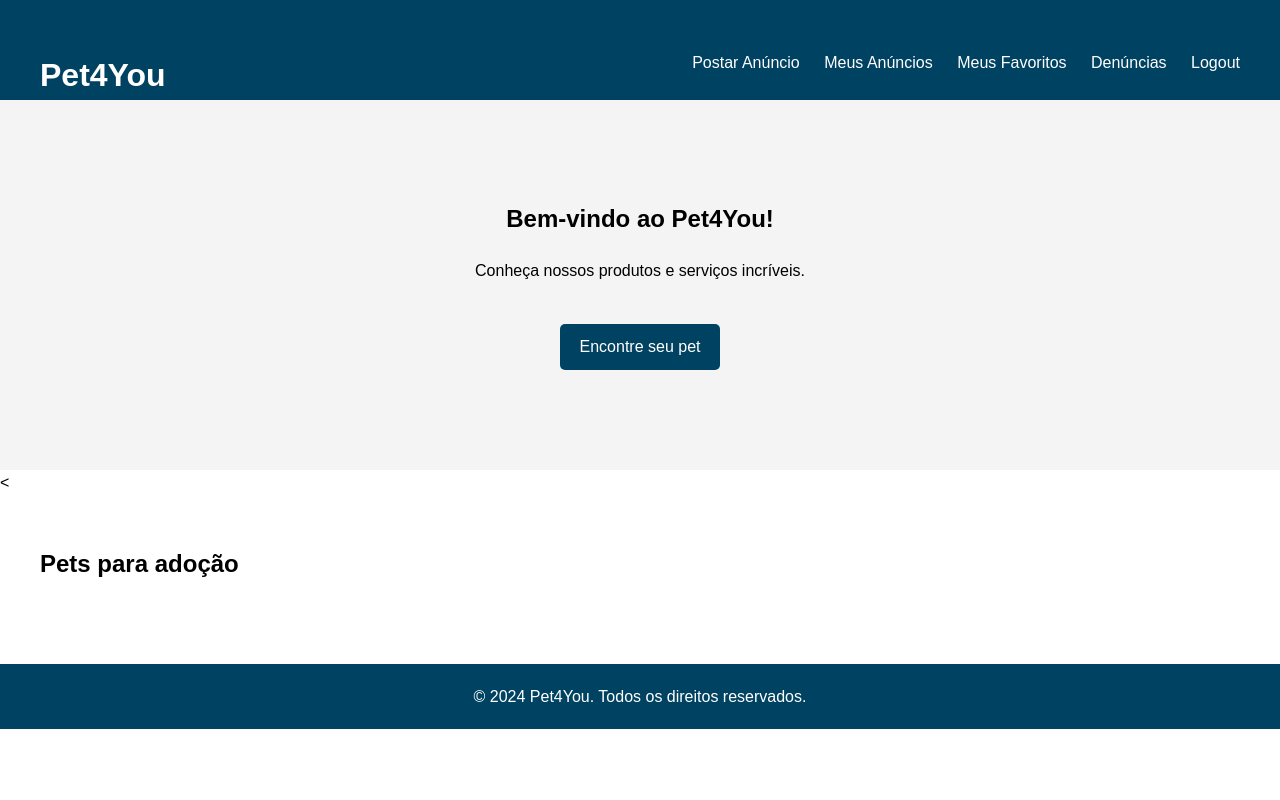
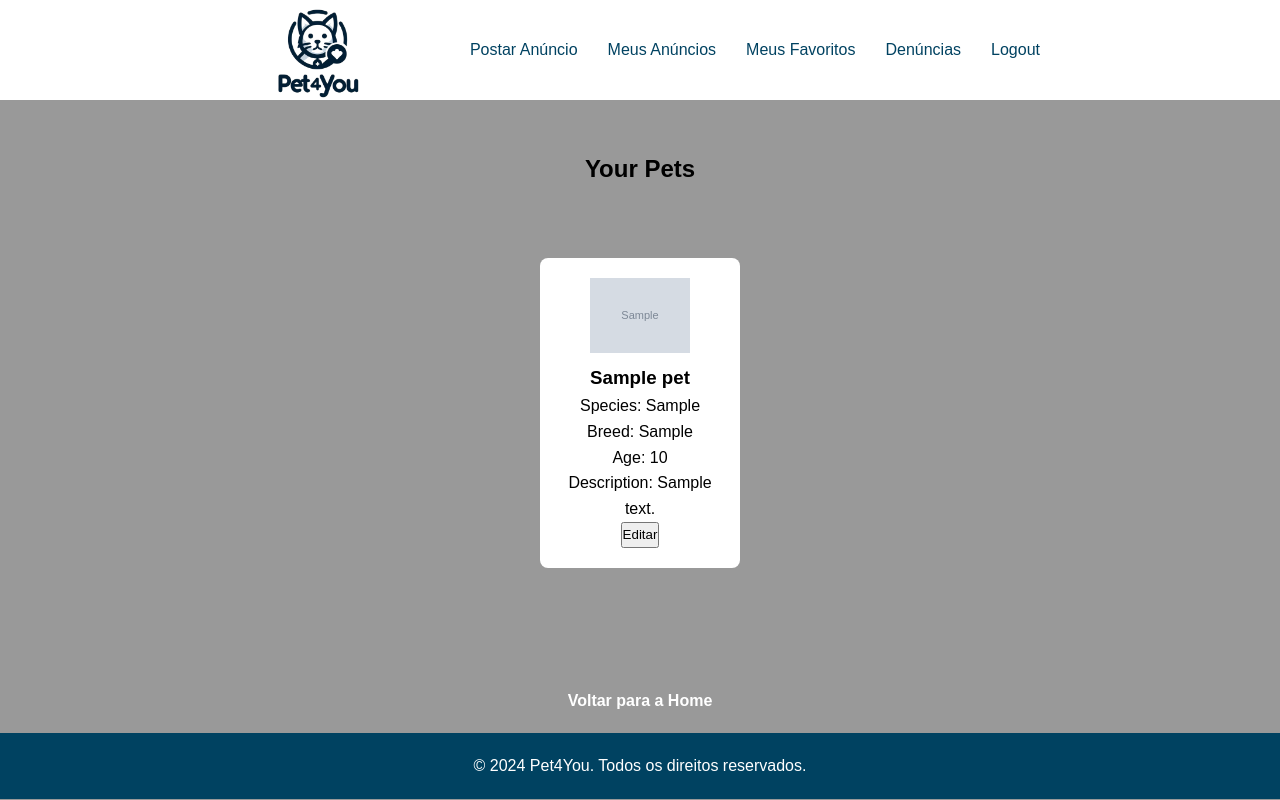
Before and after one commit to antonioz2022/ProjetoFDS, a Django app: page /pet4you_app/list/ in a window 1280 px wide. Run offline with Django 5.2, Linux system fonts and the light colour scheme; a user stored in the database is signed in; tables that the repository leaves empty hold one stand-in row (values such as "Sample post"); grey boxes marked "Sample" are stand-in pictures.

Commit message:
estilização tela de listagem e favoritos

```diff
--- a/pet4you_app/templates/list.html
+++ b/pet4you_app/templates/list.html
@@ -1,64 +1,107 @@
 {% extends "base.html" %}
+{% load static %}
 {% block body %}
 
-<header class="home-header white-header">
-  <div class="container">
-    <h1 id="home-link">Pet4You</h1>
-    <nav class="home-nav">
-      <ul>
+<style>
+  body {
+    background-color: #999999; /* Cor de fundo bege */
+  }
+
+  .banner {
+    background-color: #999999; /* Cor de fundo bege */
+  }
+
+  .container {
+    max-width: 800px; /* Define a largura máxima do contêiner */
+    margin: 0 auto; /* Centraliza o contêiner na página */
+  }
+
+  .content {
+    display: flex; /* Faz com que os itens fiquem lado a lado */
+    flex-wrap: wrap; /* Permite que os itens quebrem para a próxima linha quando não há espaço suficiente */
+    justify-content: center; /* Centraliza os itens horizontalmente */
+  }
+
+  .pet-item {
+    display: flex;
+    flex-direction: column; /* Alinha os itens verticalmente */
+    align-items: center; /* Centraliza os itens verticalmente */
+    margin: 20px; /* Adiciona espaçamento entre os itens */
+    background-color: white; /* Define o fundo branco */
+    padding: 20px; /* Adiciona espaço interno */
+    border-radius: 8px; /* Adiciona cantos arredondados */
+    width: 200px; /* Define a largura dos contêineres dos animais */
+  }
+
+  .pet-item img {
+    width: 100px; /* Define o tamanho da imagem */
+    height: auto; /* Mantém a proporção */
+    margin-bottom: 10px; /* Adiciona espaçamento abaixo da imagem */
+  }
+
+  .register-link {
+    display: flex;
+    justify-content: center;
+    align-items: center;
+    margin-bottom: 20px; /* Adiciona margem inferior */
+  }
+</style>
+
+<header class="home-header" style="height: 80px; display: flex; align-items: center; background-color: white;">
+  <div class="container" style="display: flex; align-items: center; justify-content: space-between; width: 100%;">
+    <img src="{% static 'css/icon-removebg.png' %}" alt="Logo" class="logo-icon" width="150" height="150" style="margin-right: 10px;">
+    <nav class="home-nav" style="margin-left: auto;">
+      <ul style="display: flex; gap: 10px;">
         {% if user.is_authenticated %}
-        <li><a href="{% url 'pet4you:posting' %}" class="nav-link">Postar Anúncio</a></li>
-        <li><a href="{% url 'pet4you:list' %}" class="nav-link">Meus Anúncios</a></li>
-        <li><a href="{% url 'pet4you:favorite' %}" class="nav-link">Meus Favoritos</a></li>
+        <li><a href="{% url 'pet4you:posting' %}" class="nav-link" style="color: #004261;">Postar Anúncio</a></li>
+        <li><a href="{% url 'pet4you:list' %}" class="nav-link" style="color: #004261;">Meus Anúncios</a></li>
+        <li><a href="{% url 'pet4you:favorite' %}" class="nav-link" style="color: #004261;">Meus Favoritos</a></li>
         {% if user.is_staff %}
-        <li><a href="{% url 'pet4you:report_list' %}" class="nav-link">Denúncias</a></li>
+        <li><a href="{% url 'pet4you:report_list' %}" class="nav-link" style="color: #004261;">Denúncias</a></li>
         {% endif %}
         {% csrf_token %}
-        <li><a href="{% url 'pet4you:logout' %}" class="nav-link">Logout</a></li>
+        <li><a href="{% url 'pet4you:logout' %}" class="nav-link" style="color: #004261;">Logout</a></li>
         {% else %}
-        <li><a href="{% url 'pet4you:login' %}" class="nav-link">Login</a></li>
-        <li><a href="{% url 'pet4you:register' %}" class="nav-link">Sign up</a></li>
+        <li><a href="{% url 'pet4you:login' %}" class="nav-link" style="color: #004261;">Login</a></li>
+        <li><a href="{% url 'pet4you:register' %}" class="nav-link" style="color: #004261;">Sign up</a></li>
         {% endif %}
       </ul>
     </nav>
   </div>
 </header>
 
-<section class="banner">
+<section class="content">
   <div class="container">
-    <h2>Bem-vindo ao Pet4You!</h2>
-    <p>Conheça nossos produtos e serviços incríveis.</p>
-    <a href="#" class="btn">Encontre seu pet</a>
+    <h1 style="text-align: center;">Your Pets</h1>
+    {% if pets %}
+    <div class="content">
+        {% for pet in pets %}
+        <div class="pet-item">
+            <img src="{{pet.photo}}" alt="" height="100">
+            <div style="text-align: center;">
+                <h3>{{ pet.name }}</h3>
+                <p>Species: {{ pet.species }}</p>
+                <p>Breed: {{ pet.breed }}</p>
+                <p>Age: {{ pet.age }}</p>
+                <p>Description: {{ pet.description }}</p>
+                <form method="post" action="{% url 'pet4you:edit_post' pet.id %}">
+                  {% csrf_token %}
+                  <button type="submit">Editar</button>
+                </form>
+                <form method="post" action="{% url 'pet4you:favoritar_pet' pet.id %}">
+
+                </form>
+            </div>
+        </div>
+        {% endfor %}
+    </div>
+    {% endif %}
   </div>
 </section>
 
-<<!-- No seu template home.html -->
-
-<section class="content">
-  <div class="container">
-    <h2>Pets para adoção</h2>
-    <div class="services">
-      {% for pet in pets_para_adocao %}
-      <div class="service">
-        <img src="{{pet.photo}}" alt="" height="100">
-        <h3>{{ pet.name }}</h3>
-        <p>Descrição: {{ pet.description }}</p>
-        <br><a class='button-2'href="{% url 'pet4you:edit_post' pet.id %}">Editar</a></br>
-        <a class='button-2' href="{% url 'pet4you:report' pet.id %}">Reportar</a></br>
-         <form method="post" action="{% url 'pet4you:favoritar_pet' pet.id %}">
-          {% csrf_token %}
-          {% if pet.favorited %}
-          <button type="submit" class="button-2">Desfavoritar</button>
-          {% else %}
-          <button type="submit" class="button-2">Favoritar</button>
-          {% endif %}
-
-      </div>
-      {% endfor %}
-    </div>
-  </div>
-</section>
-
+<div class="register-link">
+  <p style="margin: 0;"><a href="{% url 'pet4you:home' %}" style="text-decoration: none;">Voltar para a Home</a></p>
+</div>
 
 <footer class="home-footer">
   <div class="container">
--- a/pet4you_app/views.py
+++ b/pet4you_app/views.py
@@ -41,7 +41,7 @@ def favoritar_pet(request, pet_id):
     else:
         pet.favorited = False
     pet.save()
-    return redirect('pet4you:list')
+    return redirect('pet4you:home')
 
 def desfavoritar_pet(request, pet_id):
     pet = get_object_or_404(Pet, id=pet_id)
```
Also changed, not shown: pet4you_app/templates/favorite.html (+101 -14 lines).
